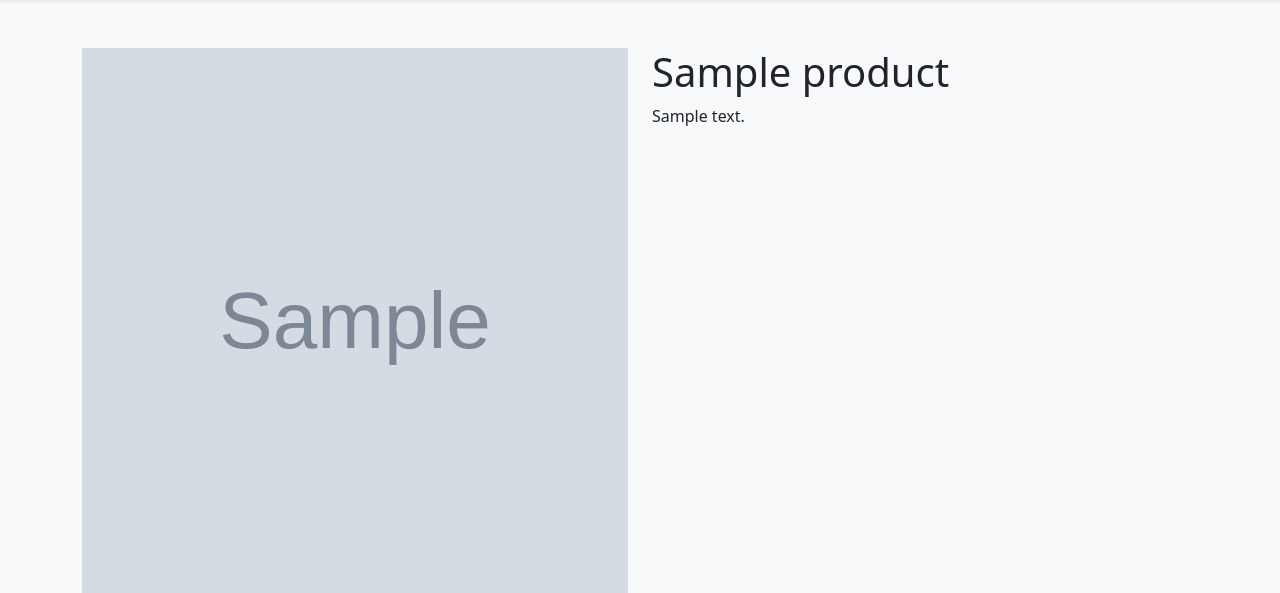
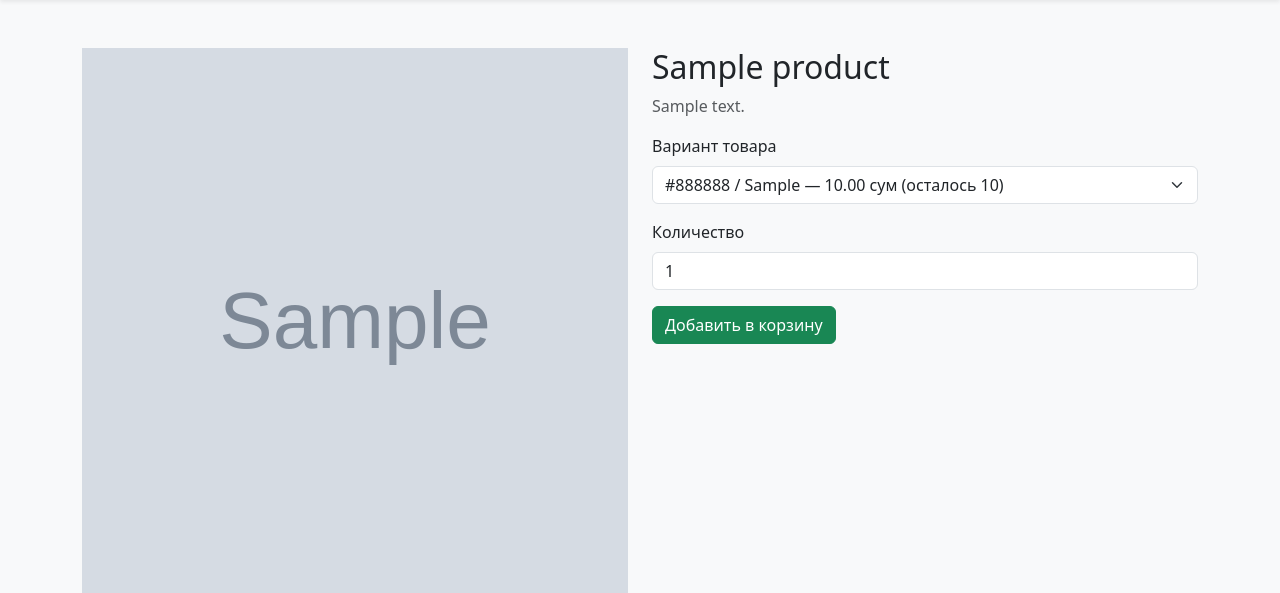
Before and after one commit to baxtiyorsamugov/marketplace, a Django app: page /1/ in a window 1280 px wide. Shown: the part 56-649 px from the top of the page. Run offline with Django 4.2, Linux system fonts and the light colour scheme; tables that the repository leaves empty hold one stand-in row (values such as "Sample post"); grey boxes marked "Sample" are stand-in pictures.

Commit message:
Modified product_detail

```diff
--- a/static/css/styles.css
+++ b/static/css/styles.css
@@ -48,3 +48,14 @@ body {
   height: 100%;
   object-fit: cover;
 }
+
+.product-thumb-wrapper {
+  aspect-ratio: 1;    /* квадрат */
+  overflow: hidden;
+  position: relative;
+}
+.product-thumb {
+  width: 100%;
+  height: 100%;
+  object-fit: cover;
+}
--- a/templates/products/product_detail.html
+++ b/templates/products/product_detail.html
@@ -28,10 +28,48 @@
   </div>
 
   <div class="col-md-6">
-    <h1>{{ object.title }}</h1>
-    <p>{{ object.description }}</p>
-    {# … вариант выбрать, добавить в корзину и т.д. … #}
+    <h2>{{ object.title }}</h2>
+    <p class="text-muted">{{ object.description }}</p>
+
+    <form method="post" action="{% url 'cart_add' %}">
+      {% csrf_token %}
+      <div class="mb-3">
+        <label for="variant-select" class="form-label">Вариант товара</label>
+        <select
+          name="variant"
+          id="variant-select"
+          class="form-select"
+          required
+        >
+          {% for v in variants %}
+            <option
+              value="{{ v.pk }}"
+              data-image-url="{% if v.image %}{{ v.image.url }}{% else %}{% static 'img/placeholder.png' %}{% endif %}"
+            >
+              {{ v.color }} / {{ v.size }} — {{ v.price }} сум (осталось {{ v.stock }})
+            </option>
+          {% endfor %}
+        </select>
+      </div>
+
+      <div class="mb-3">
+        <label for="qty-input" class="form-label">Количество</label>
+        <input
+          type="number"
+          id="qty-input"
+          name="quantity"
+          class="form-control"
+          value="1"
+          min="1"
+          max="{{ variants.0.stock }}"
+          required
+        >
+      </div>
+
+      <button type="submit" class="btn btn-success">Добавить в корзину</button>
+    </form>
   </div>
+</div>
 </div>
 {% endblock content %}
 
```
